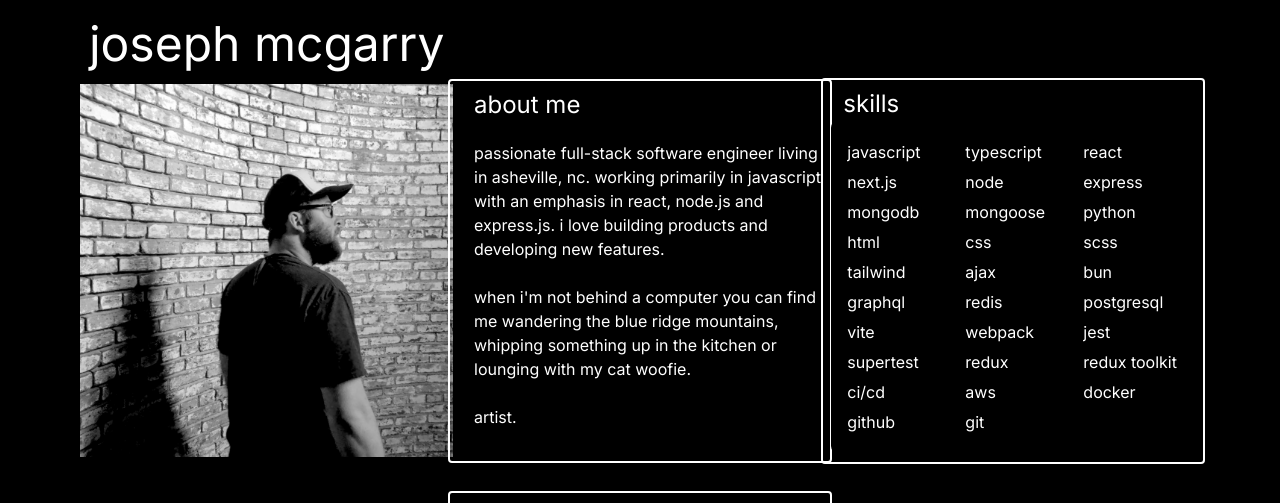
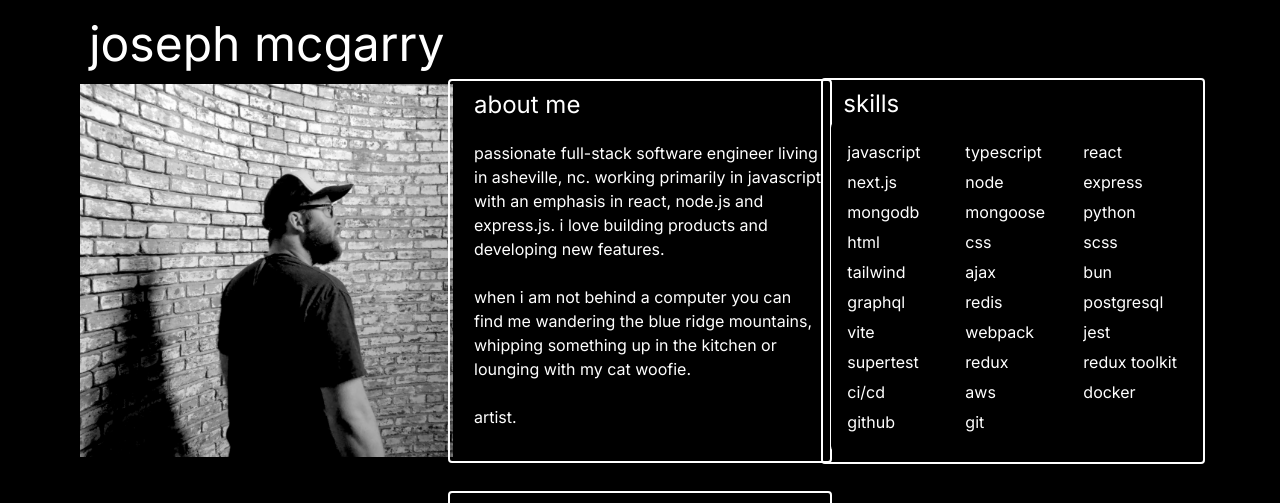
Before and after one commit to Joseph-McGarry/personalpage, a Next.js app in the folder personalpage/: page / in a window 1280 px wide. Shown: the top 503 px of the page. Built offline with nearby package versions, Linux system fonts and the light colour scheme.

Commit message:
got rid of error in about me section

```diff
--- a/personalpage/app/about.tsx
+++ b/personalpage/app/about.tsx
@@ -11,7 +11,7 @@ return (
           i love building products and developing new features.
           <br></br>
           <br></br>
-          when i'm not behind a computer you can find me wandering the blue ridge mountains, whipping something up in the kitchen or lounging with my cat woofie.
+          when i am not behind a computer you can find me wandering the blue ridge mountains, whipping something up in the kitchen or lounging with my cat woofie.
           <br></br>
           <br></br>
           <a className="cursor-default hover:text-black" href="https://www.instagram.com/vulcanistileco/" target="_blank" rel="noopener noreferrer">artist.</a>
```
